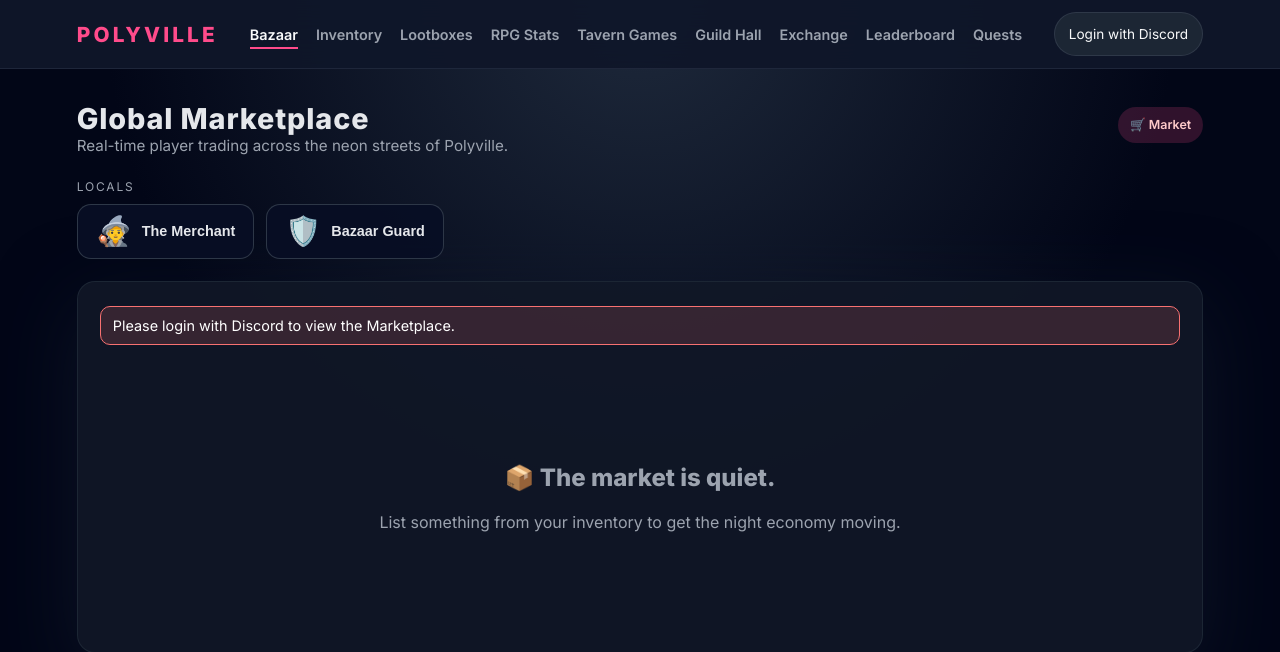
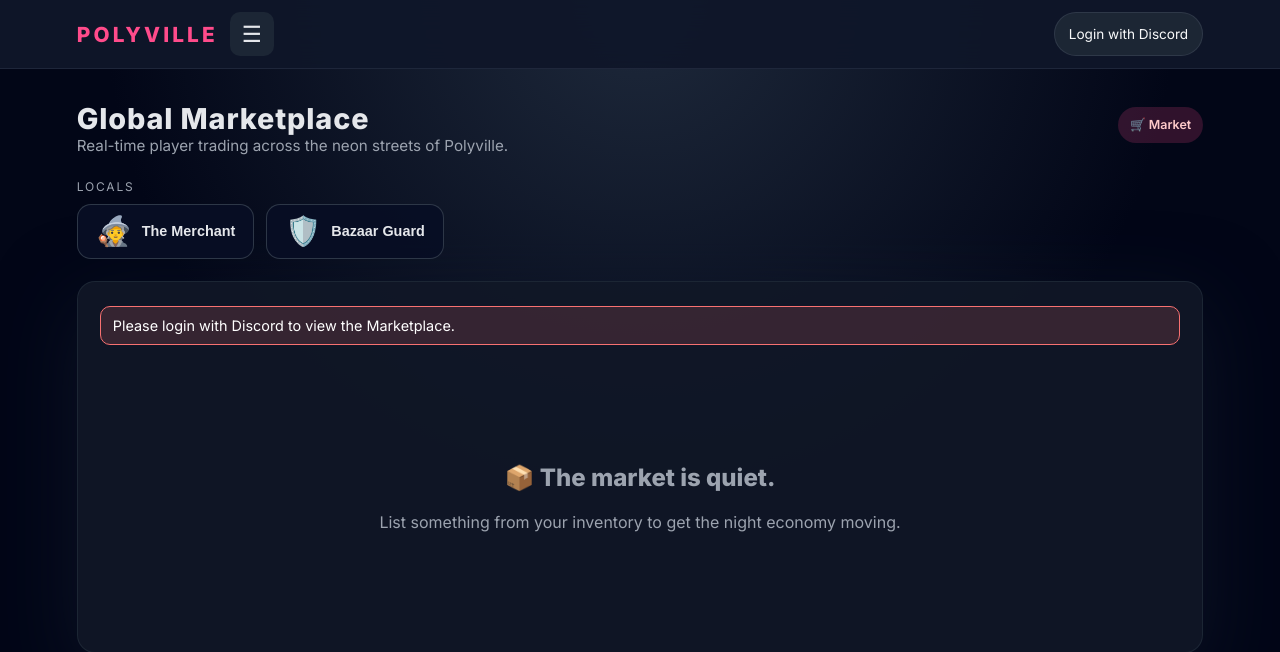
Before and after one commit to Xoborcim/UwUMarket, a Flask app: page /market in a window 1280 px wide. Shown: the top 652 px of the page. Run offline with Flask 3, Linux system fonts and the light colour scheme; some libraries are stand-ins or nearby versions.

Commit message:
Enhance navigation and quest claim functionality
- Updated the top navbar styles to be collapsible on all screen sizes, improving mobile usability.
- Refined the quest claim process by adding user feedback messages for successful claims and errors.
- Improved database interactions to ensure user balance updates correctly upon claiming rewards.
- Enhanced the overall user interface for better clarity and responsiveness in quest-related actions.

```diff
--- a/database.py
+++ b/database.py
@@ -1183,14 +1183,18 @@ async def get_daily_quest_progress_for_date(user_id, date_str):
 
 async def claim_quest_reward(user_id, quest_id, date_str, gold_reward):
     async with aiosqlite.connect(DB_NAME) as db:
+        db.row_factory = aiosqlite.Row
         async with db.execute(
             "SELECT completed, claimed FROM daily_quest_progress WHERE user_id = ? AND quest_id = ? AND date = ?",
             (user_id, quest_id, date_str)
         ) as c:
             row = await c.fetchone()
-        if not row or not row["completed"] or row["claimed"]:
+        if not row:
+            return False
+        if not row["completed"] or row["claimed"]:
             return False
         await db.execute("UPDATE daily_quest_progress SET claimed = 1 WHERE user_id = ? AND quest_id = ? AND date = ?", (user_id, quest_id, date_str))
+        await db.execute("INSERT OR IGNORE INTO users (user_id) VALUES (?)", (user_id,))
         await db.execute("UPDATE users SET balance = COALESCE(balance, 0) + ? WHERE user_id = ?", (gold_reward, user_id))
         await db.commit()
         return True
--- a/templates/base.html
+++ b/templates/base.html
@@ -57,9 +57,10 @@
         .nav-left {
             display: flex;
             align-items: center;
-            gap: 32px;
+            gap: 12px;
             flex: 1;
             min-width: 0;
+            flex-shrink: 0;
         }
 
         .logo {
@@ -72,33 +73,50 @@
             white-space: nowrap;
         }
 
+        /* Collapsible menu: links hidden by default, shown when .nav-open */
         .nav-links {
+            display: none;
+            position: absolute;
+            top: 100%;
+            left: 0;
+            right: 0;
+            background: rgba(15, 23, 42, 0.98);
+            backdrop-filter: blur(16px);
+            border-bottom: 1px solid rgba(148, 163, 184, 0.2);
+            flex-direction: column;
+            gap: 0;
+            padding: 12px 0;
+            max-height: 70vh;
+            overflow-y: auto;
+            z-index: 1;
+            font-size: 0.9rem;
+            box-shadow: 0 12px 32px rgba(0, 0, 0, 0.4);
+        }
+        nav.nav-open .nav-links {
             display: flex;
-            gap: 18px;
-            font-size: 0.9rem;
         }
-
         .nav-links a {
             text-decoration: none;
             color: var(--text-muted);
             font-weight: 600;
-            padding: 6px 0;
-            padding-bottom: 4px;
-            border-bottom: 2px solid transparent;
+            padding: 14px 20px;
+            min-height: 48px;
+            display: flex;
+            align-items: center;
+            border-bottom: none;
+            border-left: 3px solid transparent;
             transition: color 0.15s ease, border-color 0.15s ease;
         }
-
         .nav-links a:hover {
             color: var(--accent-color);
         }
-
         .nav-links a.active {
             color: #f9fafb;
-            border-color: var(--accent-color);
+            border-left-color: var(--accent-color);
         }
 
         .nav-toggle {
-            display: none;
+            display: flex;
             align-items: center;
             justify-content: center;
             width: 44px;
@@ -110,8 +128,10 @@
             color: var(--text-main);
             cursor: pointer;
             font-size: 1.4rem;
+            order: 1;
         }
         .nav-toggle:hover { background: rgba(55, 65, 81, 0.9); }
+        .nav-toggle[aria-expanded="true"] { background: var(--accent-soft); color: var(--accent-color); }
 
         .user-status {
             display: flex;
@@ -414,7 +398,7 @@
     <nav id="main-nav">
         <div class="nav-left">
             <a href="/market" class="logo">Polyville</a>
-            <button type="button" class="nav-toggle" id="nav-toggle" aria-label="Open menu">☰</button>
+            <button type="button" class="nav-toggle" id="nav-toggle" aria-label="Open menu" aria-expanded="false">☰</button>
             <div class="nav-links">
                 <a href="/market" class="{% if active_page == 'market' %}active{% endif %}">Bazaar</a>
                 <a href="/inventory" class="{% if active_page == 'inventory' %}active{% endif %}">Inventory</a>
@@ -468,8 +452,10 @@
         fetchLiveGoldBase();
         setInterval(fetchLiveGoldBase, 10000);
         document.getElementById('nav-toggle')?.addEventListener('click', function() {
-            document.getElementById('main-nav').classList.toggle('nav-open');
-            this.setAttribute('aria-label', document.getElementById('main-nav').classList.contains('nav-open') ? 'Close menu' : 'Open menu');
+            var nav = document.getElementById('main-nav');
+            var isOpen = nav.classList.toggle('nav-open');
+            this.setAttribute('aria-label', isOpen ? 'Close menu' : 'Open menu');
+            this.setAttribute('aria-expanded', isOpen ? 'true' : 'false');
         });
         document.querySelectorAll('.nav-links a').forEach(function(a) {
             a.addEventListener('click', function() {
```
Also changed, not shown: other parts of templates/base.html (+1 -37 lines), templates/quests.html (+9 -2 lines).
